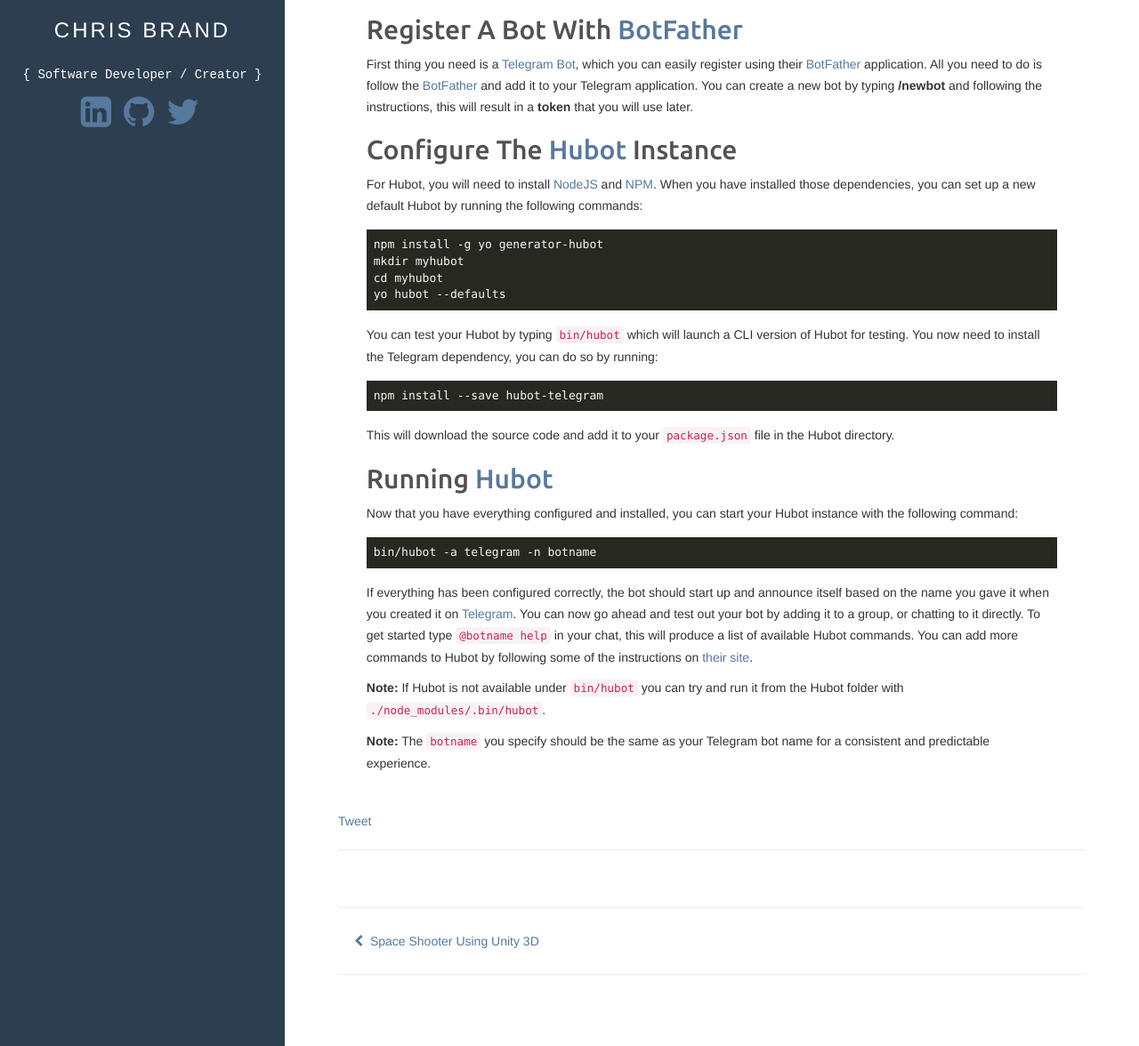
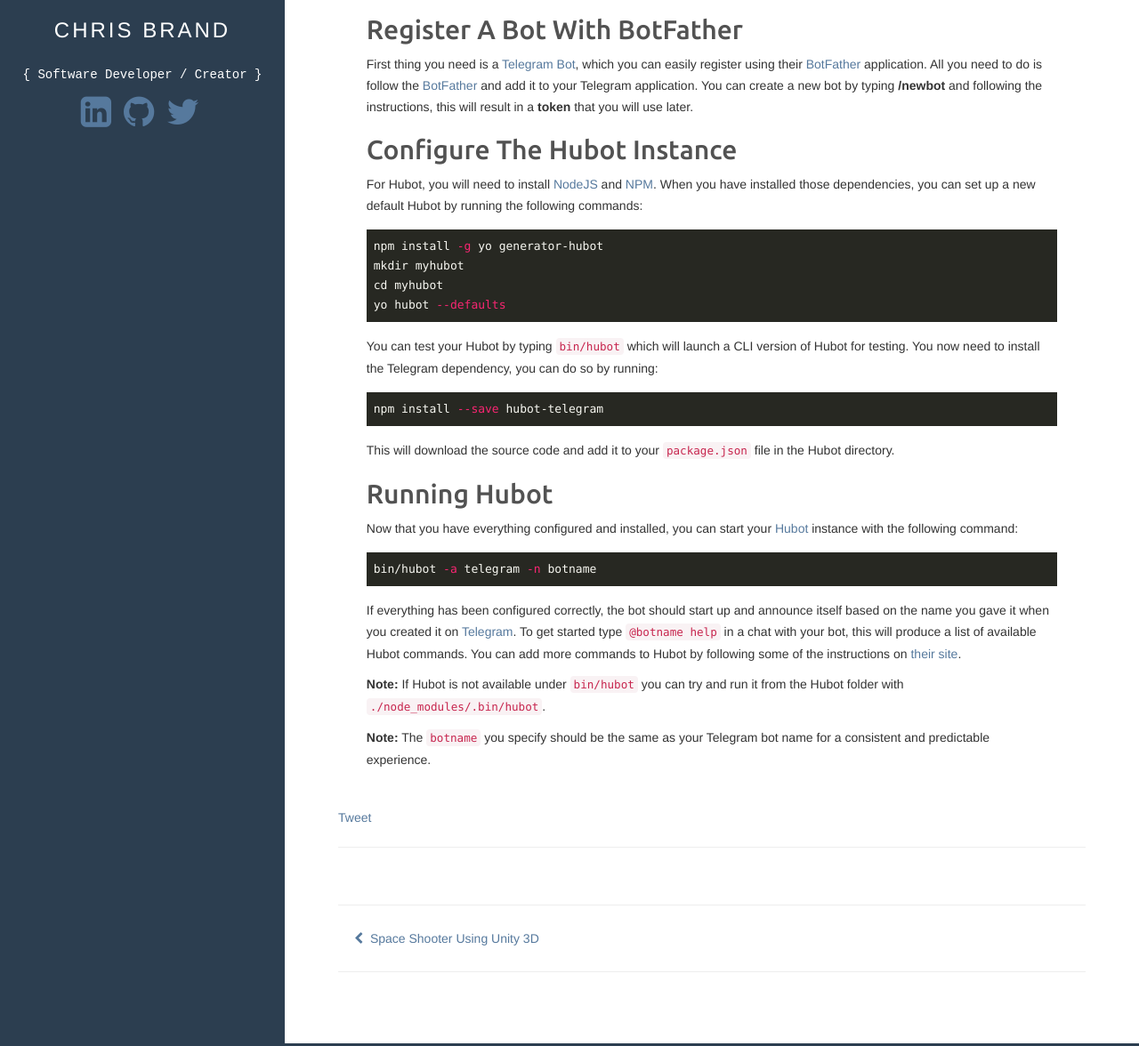
Before and after one commit to arcturial/arcturial.github.io, a Jekyll site: the page built from _posts/2015-06-11-using-telegram-with-hubot.md, in a window 1280 px wide, cut to the strip 281-1457 px from the top of the page. Shown: the whole strip at 89% size. Built offline with Jekyll 4.4.1, drawn with Linux system fonts in a browser that asks for light colours; nearby versions of some CDN libraries; comment, search, counter and statistics services are not loaded.

Commit message:
Update code highlight and formatting.

```diff
--- a/_posts/2015-06-11-using-telegram-with-hubot.md
+++ b/_posts/2015-06-11-using-telegram-with-hubot.md
@@ -7,32 +7,39 @@
 
 I recently collaborated on an adapter for [Hubot](https://hubot.github.com/) that makes the integration trivial.
 
-## Register A Bot With [BotFather](https://core.telegram.org/bots#botfather)
+## Register A Bot With BotFather
 
 First thing you need is a [Telegram Bot](https://core.telegram.org/bots), which you can easily register using their [BotFather](https://core.telegram.org/bots#botfather) application. All you need to do is follow the [BotFather](https://telegram.me/botfather) and add it to your Telegram application. You can create a new bot by typing **/newbot** and following the instructions, this will result in a **token** that you will use later.
 
-## Configure The [Hubot](https://hubot.github.com/docs/) Instance
+## Configure The Hubot Instance
 
 For Hubot, you will need to install [NodeJS](http://nodejs.org/) and [NPM](https://www.npmjs.com/). When you have installed those dependencies, you can set up a new default Hubot by running the following commands:
 
-    npm install -g yo generator-hubot
-    mkdir myhubot
-    cd myhubot
-    yo hubot --defaults
+{% highlight bash %}
+npm install -g yo generator-hubot
+mkdir myhubot
+cd myhubot
+yo hubot --defaults
+{% endhighlight %}
 
 You can test your Hubot by typing `bin/hubot` which will launch a CLI version of Hubot for testing. You now need to install the Telegram dependency, you can do so by running:
 
-    npm install --save hubot-telegram
+{% highlight bash %}
+npm install --save hubot-telegram
+{% endhighlight %}
 
 This will download the source code and add it to your `package.json` file in the Hubot directory.
 
-## Running [Hubot](https://hubot.github.com/docs/)
+## Running Hubot
 
-Now that you have everything configured and installed, you can start your Hubot instance with the following command:
+Now that you have everything configured and installed, you can start your [Hubot](https://hubot.github.com/docs/) instance with the following command:
 
-    bin/hubot -a telegram -n botname
+{% highlight bash %}
+bin/hubot -a telegram -n botname
+{% endhighlight %}
 
-If everything has been configured correctly, the bot should start up and announce itself based on the name you gave it when you created it on [Telegram](https://www.telegram.org/). You can now go ahead and test out your bot by adding it to a group, or chatting to it directly. To get started type `@botname help` in your chat, this will produce a list of available Hubot commands. You can add more commands to Hubot by following some of the instructions on [their site](https://hubot.github.com/docs/#scripts).
+If everything has been configured correctly, the bot should start up and announce itself based on the name you gave it when you created it on [Telegram](https://www.telegram.org/). To get started type `@botname help` in a chat with your bot, this will produce a list of available Hubot commands. You can add more commands to Hubot by following some of the instructions on [their site](https://hubot.github.com/docs/#scripts).
+
 
 **Note:** If Hubot is not available under `bin/hubot` you can try and run it from the Hubot folder with `./node_modules/.bin/hubot`.
 
```
